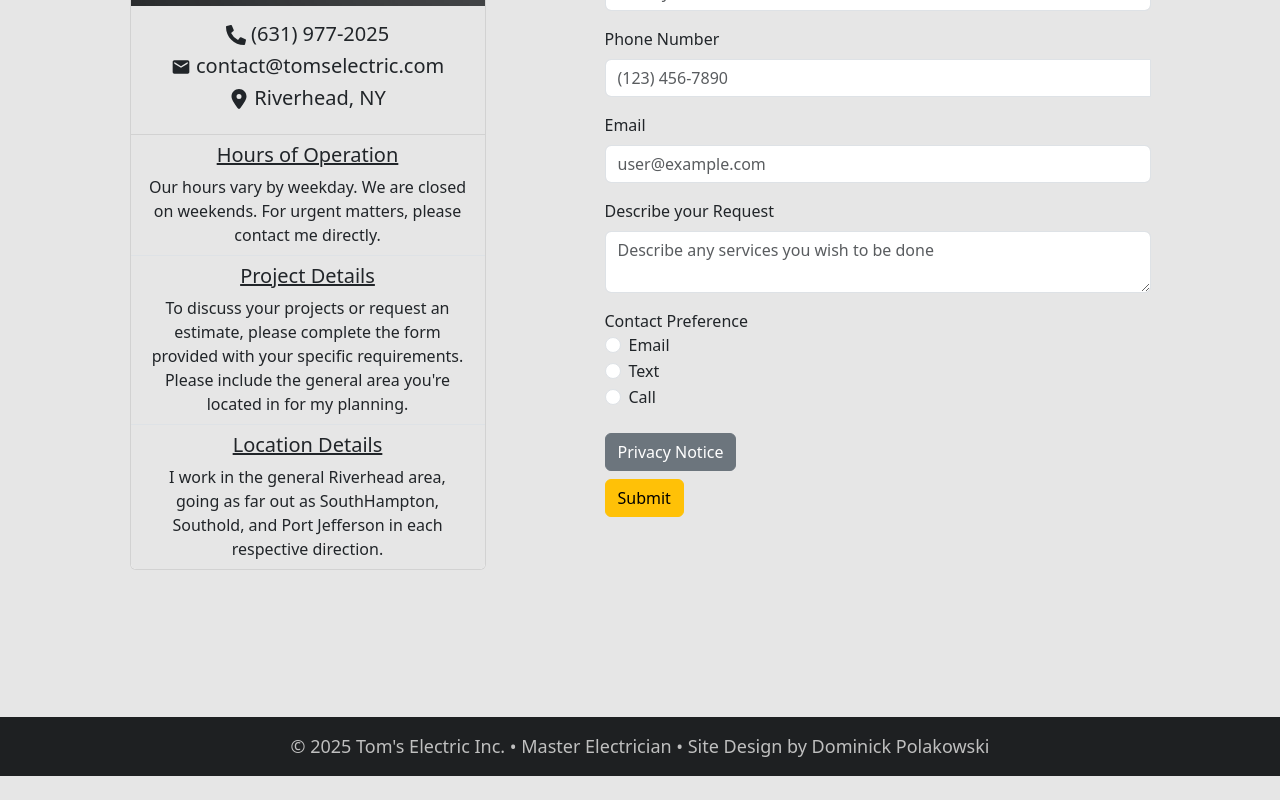
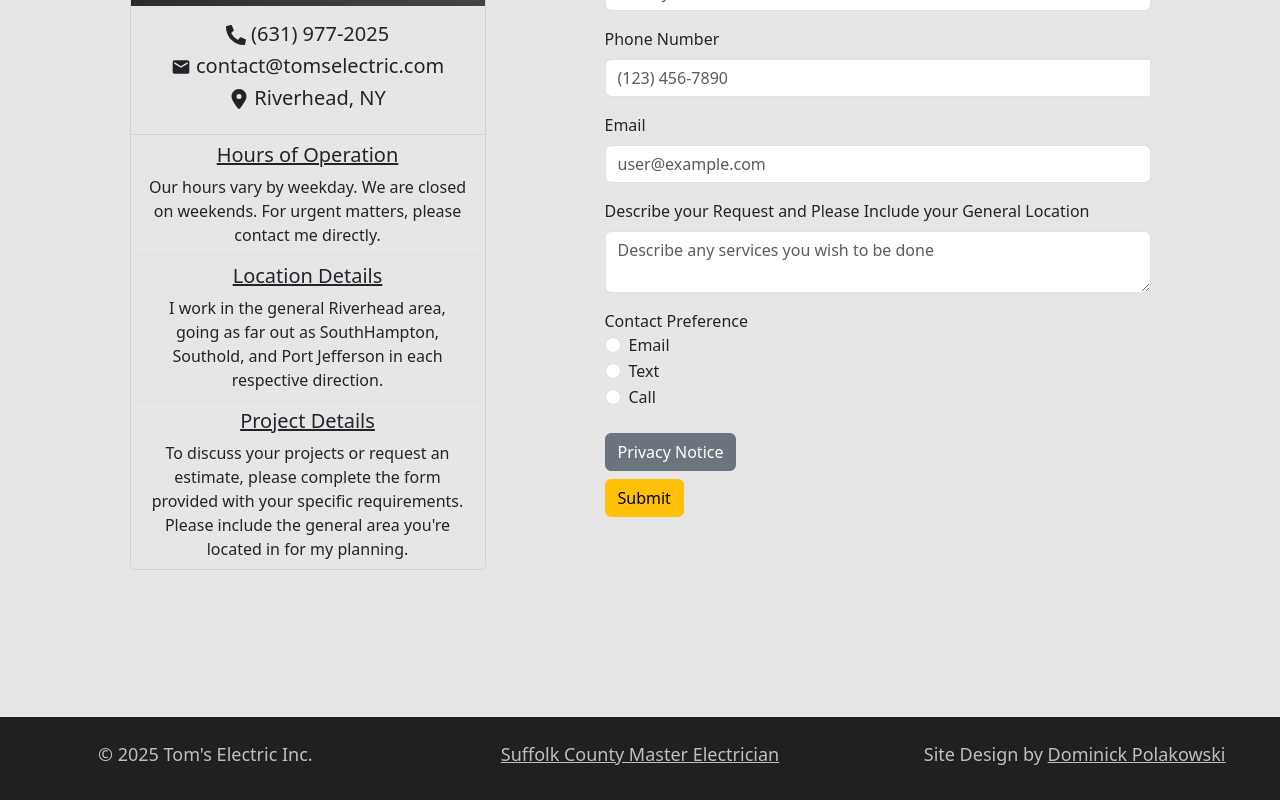
Before and after one commit to Domipowski/Toms-Electric, a React (Create React App) app in the folder toms-electric/: page /contact in a window 1280 px wide. Shown: the part 255-1055 px from the top of the page. Before the commit the page ends 1031 px from the top, so only its background shows below. Built offline with nearby package versions, Linux system fonts and the light colour scheme.

Commit message:
Gallery almost complete + tweaks to many other parts of the site

```diff
--- a/package.json
+++ b/package.json
@@ -8,6 +8,7 @@
     "react": "^19.0.0",
     "react-dom": "^19.0.0",
     "react-icons": "^5.4.0",
+    "react-masonry-css": "^1.0.16",
     "react-multi-carousel": "^2.8.5",
     "react-router-dom": "^7.1.1",
     "react-scripts": "^5.0.1",
--- a/toms-electric/package.json
+++ b/toms-electric/package.json
@@ -8,6 +8,7 @@
     "react": "^19.0.0",
     "react-dom": "^19.0.0",
     "react-icons": "^5.4.0",
+    "react-masonry-css": "^1.0.16",
     "react-multi-carousel": "^2.8.5",
     "react-router-dom": "^7.1.1",
     "react-scripts": "^5.0.1",
--- a/toms-electric/src/App.css
+++ b/toms-electric/src/App.css
@@ -149,17 +149,20 @@ body {
 }
 
 .cell-one {
-    border-right: 2px solid #f9c307;
+    border-right: 3px solid #f9c307;
+    border-left: 4px solid #f9c307;
 }
 
 .cell-two {
     border-left: 2px solid #f9c307;
+    border-right: 4px solid #f9c307;
 }
 
 @Media (max-width: 769px) {
     .cell-one {
         border-bottom: 4px solid #f9c307;
         border-right: 2px solid #1e2022;
+        border-left: 2px solid #1e2022;
         width: 85%;
         margin-bottom: 10px;
         padding-bottom: 10px;
@@ -168,6 +171,8 @@ body {
     .cell-two {
         margin-top: 10px;
         border-left: 2px solid #1e2022;
+        border-right: 2px solid #1e2022;
+        width: 85%;
     }
 }
 
@@ -272,4 +277,46 @@ body {
     position: relative;
     font-size: large;
     color: #bfbfbf;
+    overflow-x: hidden;
 }
+
+.links {
+    text-decoration: underline;
+    color: inherit;
+}
+
+
+/* Gallery */
+
+/* Gallery container */
+.photos-container {
+    max-width: 100%;
+    margin: 20px;
+    overflow: hidden;
+    height: fit-content;
+}
+
+.masonry-grid {
+    display: flex;
+    margin-left: -16px;
+    width: auto;
+}
+
+.masonry-grid_column {
+    padding-left: 16px;
+    background-clip: padding-box;
+}
+
+.gallery-image {
+    width: 100%;
+    height: auto;
+    margin-bottom: 16px;
+    border-radius: 8px;
+    object-fit: cover;
+    box-shadow: 0 4px 8px rgba(0, 0, 0, 0.1);
+    transition: transform 0.3s ease;
+}
+
+.gallery-image:hover {
+    transform: scale(1.05);
+}
--- a/toms-electric/src/FootNotes.js
+++ b/toms-electric/src/FootNotes.js
@@ -1,7 +1,34 @@
+import { Row, Col } from 'reactstrap';
+
 function FootNotes() {
     return(
-        <div className="py-3 background-color text-center footer-font">
-            © 2025 Tom's Electric Inc. • Master Electrician • Site Design by Dominick Polakowski
+        <div className="py-4 background-color text-center footer-font">
+            <Row>
+                <Col xs="12" sm="12" md="12" lg="4" className="mb-2">
+                    © 2025 Tom's Electric Inc.
+                </Col>
+                <Col xs="12" sm="12" md="12" lg="4" className="mb-2">
+                    <a
+                        href="https://example.com/"
+                        target="_blank"
+                        rel="noopener noreferrer"
+                        className="links"
+                    >
+                        Suffolk County Master Electrician
+                    </a>
+                </Col>
+                <Col xs="12" sm="12" md="12" lg="4" className="mb-2">
+                    Site Design by&nbsp;
+                    <a
+                        href="https://www.linkedin.com/in/dominick-polakowski"
+                        target="_blank"
+                        rel="noopener noreferrer"
+                        className="links"
+                    >
+                        Dominick Polakowski
+                    </a>
+                </Col>
+            </Row>
         </div>
     );
 }
--- a/toms-electric/src/contact/Info.js
+++ b/toms-electric/src/contact/Info.js
@@ -37,18 +37,17 @@ function Info() {
                     </ListGroupItem>
 
                     <ListGroupItem className="text-center alt-background">
+                        <h5 className="underline">Location Details</h5>
+                        <CardText>
+                            I work in the general Riverhead area, going as far out as SouthHampton, Southold, and Port Jefferson in each respective direction.
+                        </CardText>
+                    </ListGroupItem>
+
+                    <ListGroupItem className="text-center alt-background">
                         <h5 className="underline">Project Details</h5>
                         <CardText>
                             To discuss your projects or request an estimate, please complete the form provided with your specific requirements.
                             Please include the general area you're located in for my planning.
-                        </CardText>
-                    </ListGroupItem>
-
-
-                    <ListGroupItem className="text-center alt-background">
-                        <h5 className="underline">Location Details</h5>
-                        <CardText>
-                            I work in the general Riverhead area, going as far out as SouthHampton, Southold, and Port Jefferson in each respective direction.
                         </CardText>
                     </ListGroupItem>
                 </ListGroup>
--- a/toms-electric/src/contact/Inputs.js
+++ b/toms-electric/src/contact/Inputs.js
@@ -132,7 +132,7 @@ class Inputs extends React.Component {
         </FormGroup>
 
         <FormGroup>
-          <Label for="exampleText">Describe your Request</Label>
+          <Label for="exampleText">Describe your Request and Please Include your General Location</Label>
           <Input
             required
             id="exampleText"
--- a/toms-electric/src/gallery/Photos.js
+++ b/toms-electric/src/gallery/Photos.js
@@ -1,7 +1,40 @@
+import React from 'react';
+import Masonry from "react-masonry-css";
+
 function Photos() {
+    const images = [
+        { src: "https://cdn.pixabay.com/photo/2015/04/23/22/00/new-year-background-736885_1280.jpg", alt: "Image 1" },
+        { src: "https://images.pexels.com/photos/674010/pexels-photo-674010.jpeg?cs=srgb&dl=pexels-anjana-c-169994-674010.jpg&fm=jpg", alt: "Image 2" },
+        { src: "https://letsenhance.io/static/8f5e523ee6b2479e26ecc91b9c25261e/1015f/MainAfter.jpg", alt: "Image 3" },
+        { src: "https://encrypted-tbn0.gstatic.com/images?q=tbn:ANd9GcQQOmWaUAEICbwQ6IZFTNvszqzxitoRog0MQw&s", alt: "Image 4" },
+        { src: "https://encrypted-tbn0.gstatic.com/images?q=tbn:ANd9GcSCZlf5lc5tX-0gY-y94pGS0mQdL-D0lCH2OQ&s", alt: "Image 5" },
+        { src: "https://encrypted-tbn0.gstatic.com/images?q=tbn:ANd9GcSxljCiU3pRUXpw-39aklTNk7BDV3G9Dn7ocw&s", alt: "Image 6" },
+        { src: "https://encrypted-tbn0.gstatic.com/images?q=tbn:ANd9GcSCZlf5lc5tX-0gY-y94pGS0mQdL-D0lCH2OQ&s", alt: "Image 5" },
+        { src: "https://encrypted-tbn0.gstatic.com/images?q=tbn:ANd9GcSxljCiU3pRUXpw-39aklTNk7BDV3G9Dn7ocw&s", alt: "Image 6" },
+    ];
+
+    const breakpointColumns = {
+        default: 3, // Number of columns for larger screens
+        1100: 2,    // Number of columns for medium screens
+        700: 1,     // Number of columns for small screens
+    };
+
     return(
-        <div>
-            test
+        <div className="photos-container">
+            <Masonry
+                breakpointCols={breakpointColumns}
+                className="masonry-grid"
+                columnClassName="masonry-grid_column"
+            >
+                {images.map((img, index) => (
+                <img
+                    key={index}
+                    src={img.src}
+                    alt={img.alt || `Image ${index + 1}`}
+                    className="gallery-image"
+                />
+                ))}
+            </Masonry>
         </div>
     );
 }
--- a/toms-electric/src/home/ContactInfo.js
+++ b/toms-electric/src/home/ContactInfo.js
@@ -1,5 +1,7 @@
 import React from 'react';
 import { Row, Col, Container } from 'reactstrap';
+import { MdEmail } from "react-icons/md";
+import { FaPhoneAlt } from "react-icons/fa";
 
 function ContactInfo() {
     return(
@@ -7,14 +9,14 @@ function ContactInfo() {
             <Row className="justify-content-center align-items-center py-5">
                 {/* Left/Top */}
                 <Col xs="12" md="4" className="text-center cell-one">
-                    <h1 className="contact-name">Cell</h1>
+                    <h1 className="contact-name"><FaPhoneAlt/></h1>
                     <h1 className="contact-info">(631) 977-2025</h1>
                 </Col>
 
                 {/* Right/Bottom */}
                 <Col xs="12" md="4" className="text-center cell-two">
-                    <h1 className="contact-name">Email</h1>
-                    <h1 className="contact-info">tomaszpolakowski77@gmail.com</h1> {/* contact@tomselectric.com */}
+                    <h1 className="contact-name"><MdEmail/></h1>
+                    <h1 className="contact-info">contact@tomselectric.com</h1>
                 </Col>
             </Row>
         </Container>
--- a/toms-electric/src/home/Slides.js
+++ b/toms-electric/src/home/Slides.js
@@ -68,7 +68,11 @@ function Slides() {
                     <hr className="carousel-line" />
                     <div className="carousel-text">Reliable installation of driveway, flood, and garage lighting</div>
 
-                    <Button color="warning" className="carousel-btn">
+                    <Button
+                        color="warning"
+                        className="carousel-btn"
+                        onClick={() => navigate("/contact")}
+                    >
                         Contact Me
                     </Button>
                 </div>
@@ -82,7 +86,11 @@ function Slides() {
                     <hr className="carousel-line" />
                     <div className="carousel-text">Professional setup of vanity, overhead, and shower lighting</div>
 
-                    <Button color="warning" className="carousel-btn">
+                    <Button
+                        color="warning"
+                        className="carousel-btn"
+                        onClick={() => navigate("/contact")}
+                    >
                         Contact Me
                     </Button>
                 </div>
@@ -96,7 +104,11 @@ function Slides() {
                     <hr className="carousel-line" />
                     <div className="carousel-text">Expert installation, maintenance, and replacement of electrical panels</div>
 
-                    <Button color="warning" className="carousel-btn">
+                    <Button
+                        color="warning"
+                        className="carousel-btn"
+                        onClick={() => navigate("/contact")}
+                    >
                         Contact Me
                     </Button>
                 </div>
```
Also changed, not shown: 2 other files (tests, documents, lock files or other folders).
